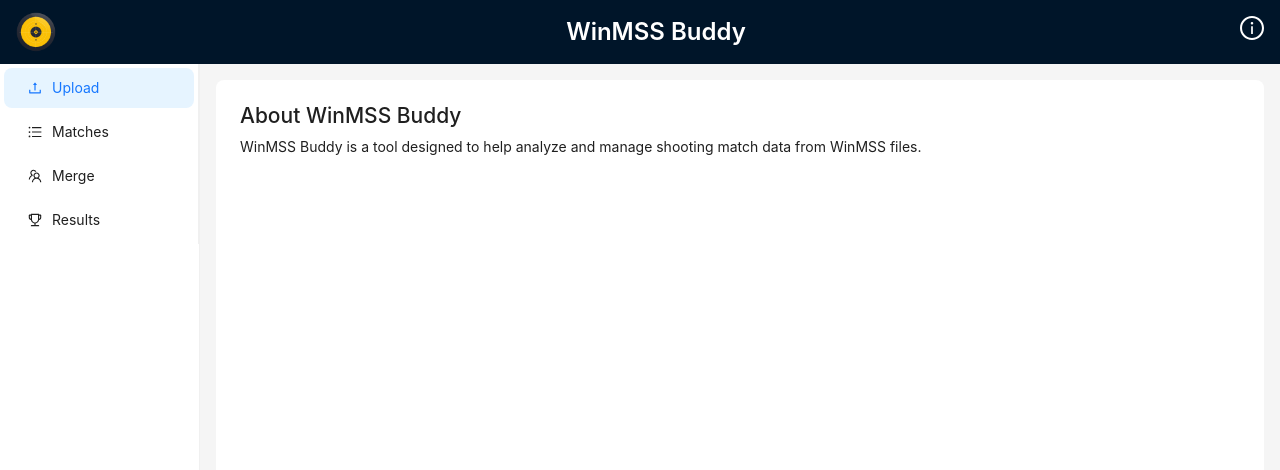
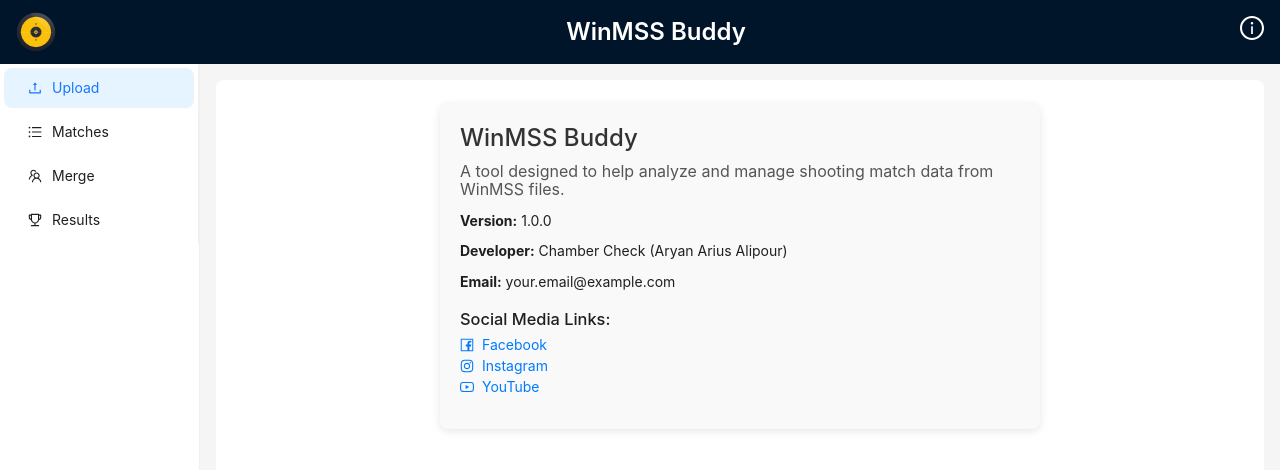
Before and after one commit to ariusalipour/WinMSS-Buddy, a React (Vite) app in the folder winmss-buddy-web/: page /info in a window 1280 px wide. Shown: the top 470 px of the page. Built offline with nearby package versions, Linux system fonts and the light colour scheme.

Commit message:
Info View Update

```diff
--- /dev/null
+++ b/winmss-buddy-web/src/controllers/InfoController.ts
@@ -0,0 +1,21 @@
+// controllers/InfoController.ts
+
+import { AppInfoModel } from '../models'; // Import the AppInfoModel
+
+export class InfoController {
+    getAppInfo(): AppInfoModel {
+        // Hard-coded information about the application
+        return {
+            developerName: "Chamber Check (Aryan Arius Alipour)", // Replace with actual developer name
+            emailAddress: "your.email@example.com", // Replace with actual email
+            appName: "WinMSS Buddy",
+            appVersion: "1.0.0",
+            appDescription: "A tool designed to help analyze and manage shooting match data from WinMSS files.",
+            socialMediaLinks: {
+                facebook: "https://facebook.com/yourpage", // Replace with actual link
+                instagram: "https://instagram.com/yourprofile", // Replace with actual link
+                youtube: "https://youtube.com/yourchannel", // Replace with actual link
+            },
+        };
+    }
+}
--- /dev/null
+++ b/winmss-buddy-web/src/views/InfoView.css
@@ -0,0 +1,50 @@
+/* InfoView.css */
+
+.info-container {
+    max-width: 600px;
+    margin: 0 auto;
+    padding: 20px;
+    background-color: #f9f9f9;
+    border-radius: 8px;
+    box-shadow: 0 2px 10px rgba(0, 0, 0, 0.1);
+}
+
+.info-title {
+    font-size: 24px;
+    margin-bottom: 10px;
+    color: #333;
+}
+
+.info-description {
+    font-size: 16px;
+    margin-bottom: 15px;
+    color: #555;
+}
+
+.social-media-links {
+    margin-top: 20px;
+}
+
+.social-media-links ul {
+    list-style-type: none;
+    padding: 0;
+}
+
+.social-media-links li {
+    margin: 5px 0;
+}
+
+.social-media-links a {
+    text-decoration: none;
+    color: #007bff;
+    display: flex;
+    align-items: center;
+}
+
+.social-media-links a:hover {
+    text-decoration: underline;
+}
+
+.social-media-links svg {
+    margin-right: 8px; /* Space between icon and text */
+}
--- a/winmss-buddy-web/src/views/InfoView.tsx
+++ b/winmss-buddy-web/src/views/InfoView.tsx
@@ -1,15 +1,51 @@
+// views/InfoView.tsx
+
 import React from "react";
+import { InfoController } from '../controllers/InfoController';
+import { AppInfoModel } from '../models'; // Import the AppInfoModel
+import { FacebookOutlined, InstagramOutlined, YoutubeOutlined } from '@ant-design/icons'; // Import icons
+import './InfoView.css'; // Import a CSS file for styling
+
+const infoController = new InfoController();
 
 const InfoView: React.FC = () => {
+    const info: AppInfoModel = infoController.getAppInfo(); // Get app info from the controller
+
     return (
-        <div>
-            <h2>About WinMSS Buddy</h2>
-    <p>
-    WinMSS Buddy is a tool designed to help analyze and manage shooting match
-    data from WinMSS files.
-    </p>
-    </div>
-);
+        <div className="info-container">
+            <h2 className="info-title">{info.appName}</h2>
+            <p className="info-description">{info.appDescription}</p>
+            <p><strong>Version:</strong> {info.appVersion}</p>
+            <p><strong>Developer:</strong> {info.developerName}</p>
+            <p><strong>Email:</strong> {info.emailAddress}</p>
+            <div className="social-media-links">
+                <h3>Social Media Links:</h3>
+                <ul>
+                    {info.socialMediaLinks.facebook && (
+                        <li>
+                            <a href={info.socialMediaLinks.facebook} target="_blank" rel="noopener noreferrer">
+                                <FacebookOutlined /> Facebook
+                            </a>
+                        </li>
+                    )}
+                    {info.socialMediaLinks.instagram && (
+                        <li>
+                            <a href={info.socialMediaLinks.instagram} target="_blank" rel="noopener noreferrer">
+                                <InstagramOutlined /> Instagram
+                            </a>
+                        </li>
+                    )}
+                    {info.socialMediaLinks.youtube && (
+                        <li>
+                            <a href={info.socialMediaLinks.youtube} target="_blank" rel="noopener noreferrer">
+                                <YoutubeOutlined /> YouTube
+                            </a>
+                        </li>
+                    )}
+                </ul>
+            </div>
+        </div>
+    );
 };
 
 export default InfoView;
```
Also changed, not shown: winmss-buddy-web/src/models.ts (+13 -0 lines).
